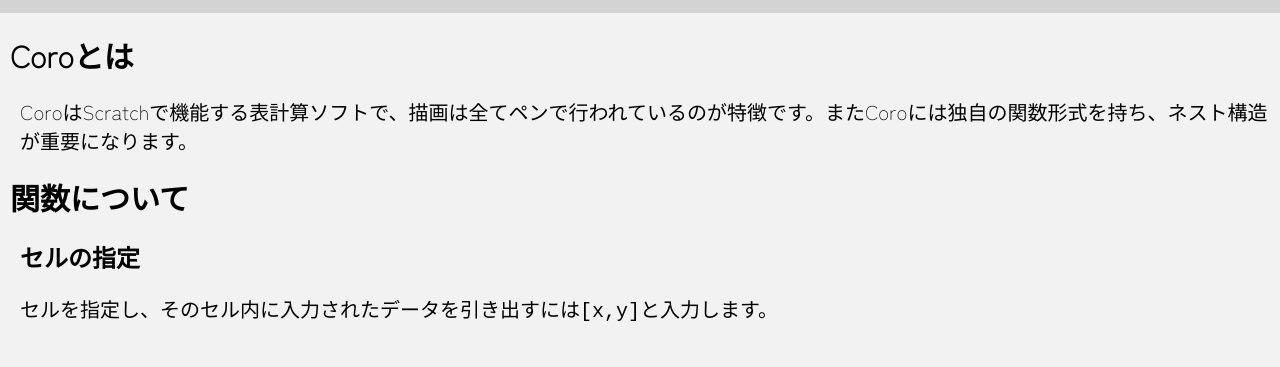
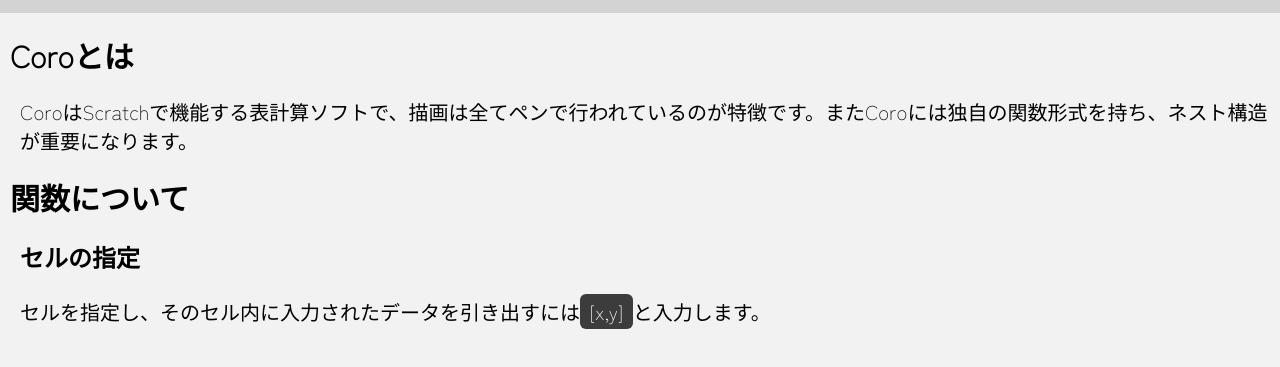
Before and after one commit to dragon-sub/Home-page, a plain HTML site: page aboutCoro.html in a window 1280 px wide. Shown: the part 87-454 px from the top of the page. Drawn offline with Linux system fonts and the light colour scheme.

Commit message:
aboutCoro.html

```diff
--- a/aboutCoro.html
+++ b/aboutCoro.html
@@ -105,7 +105,7 @@
       text-decoration-thickness: 3px;
     }
 
-    .code-badge {
+    code {
       display: inline-block;
       background-color: #3c3c3c;
       color: white;
```
